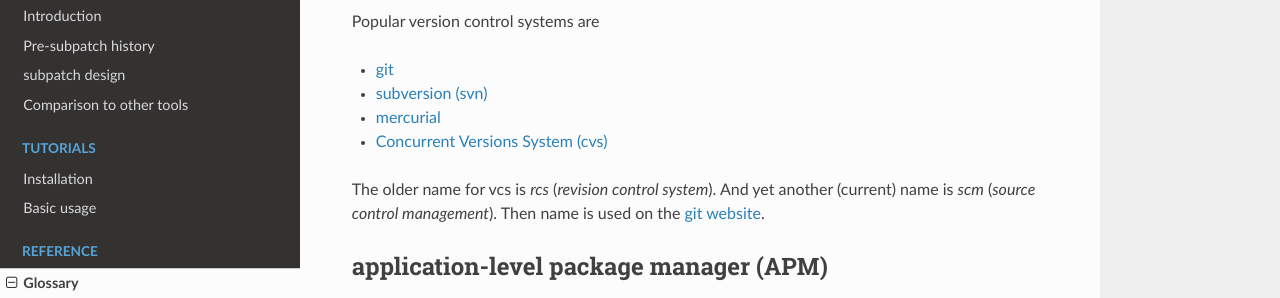
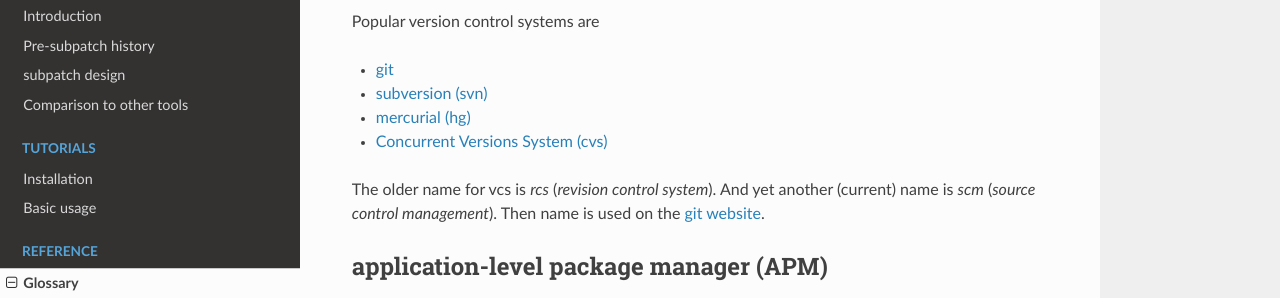
Before and after one commit to lengfeld/subpatch, an MkDocs documentation site: the page built from website/ref/glossary.md, in a window 1280 px wide and 900 px high, scrolled down 1126 px. Shown: the part 177-475 px from the top of the window. Built offline with MkDocs 1.6.1, drawn with Linux system fonts in a browser that asks for light colours; nearby versions of some CDN libraries.

```diff
--- a/website/ref/glossary.md
+++ b/website/ref/glossary.md
@@ -55,7 +55,7 @@ Popular version control systems are
 
 * [git](https://git-scm.com/)
 * [subversion (svn)](https://subversion.apache.org/)
-* [mercurial](https://www.mercurial-scm.org/)
+* [mercurial (hg)](https://www.mercurial-scm.org/)
 * [Concurrent Versions System (cvs)](http://savannah.nongnu.org/projects/cvs)
 
 The older name for vcs is *rcs* (*revision control system*). And yet another
```
